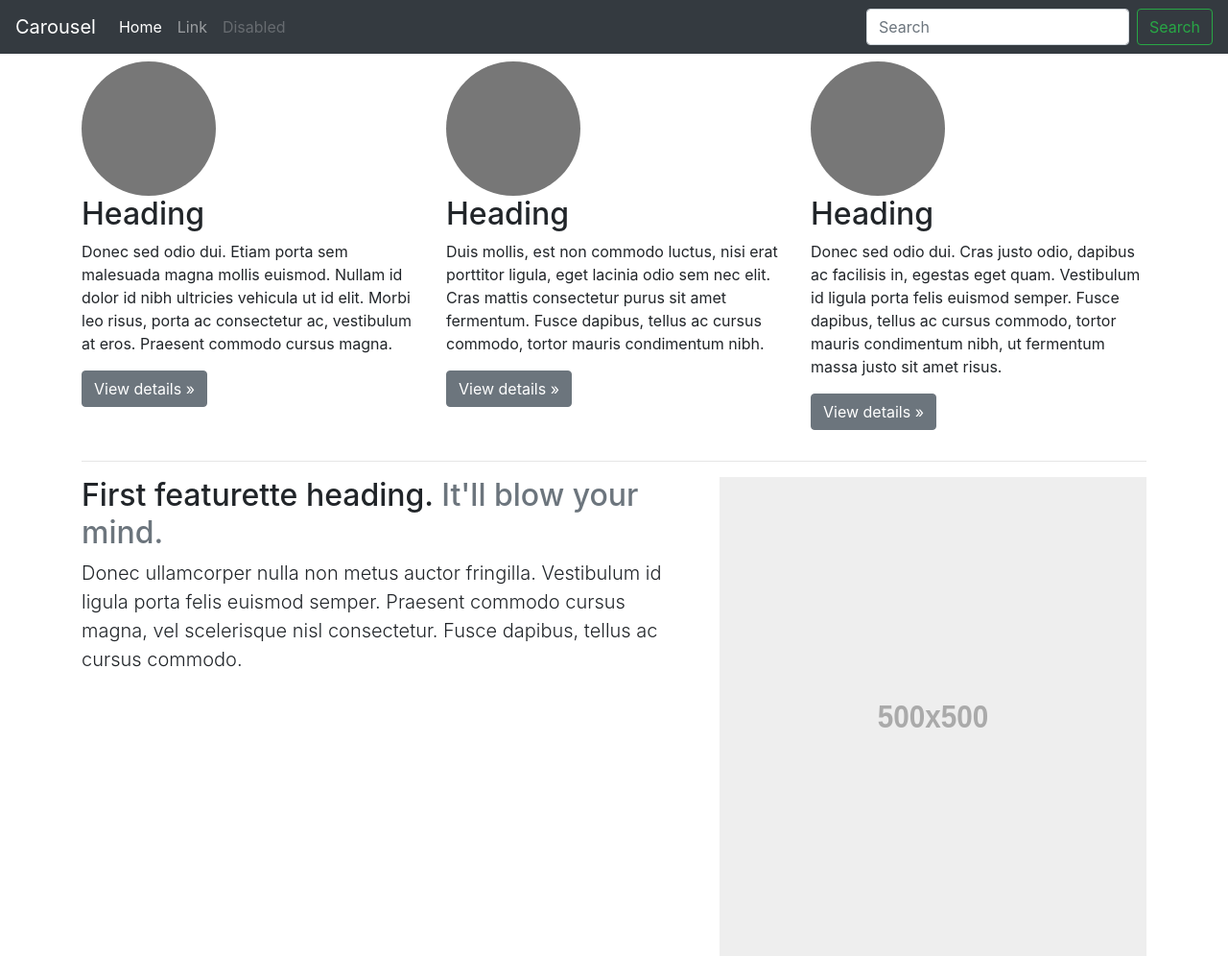
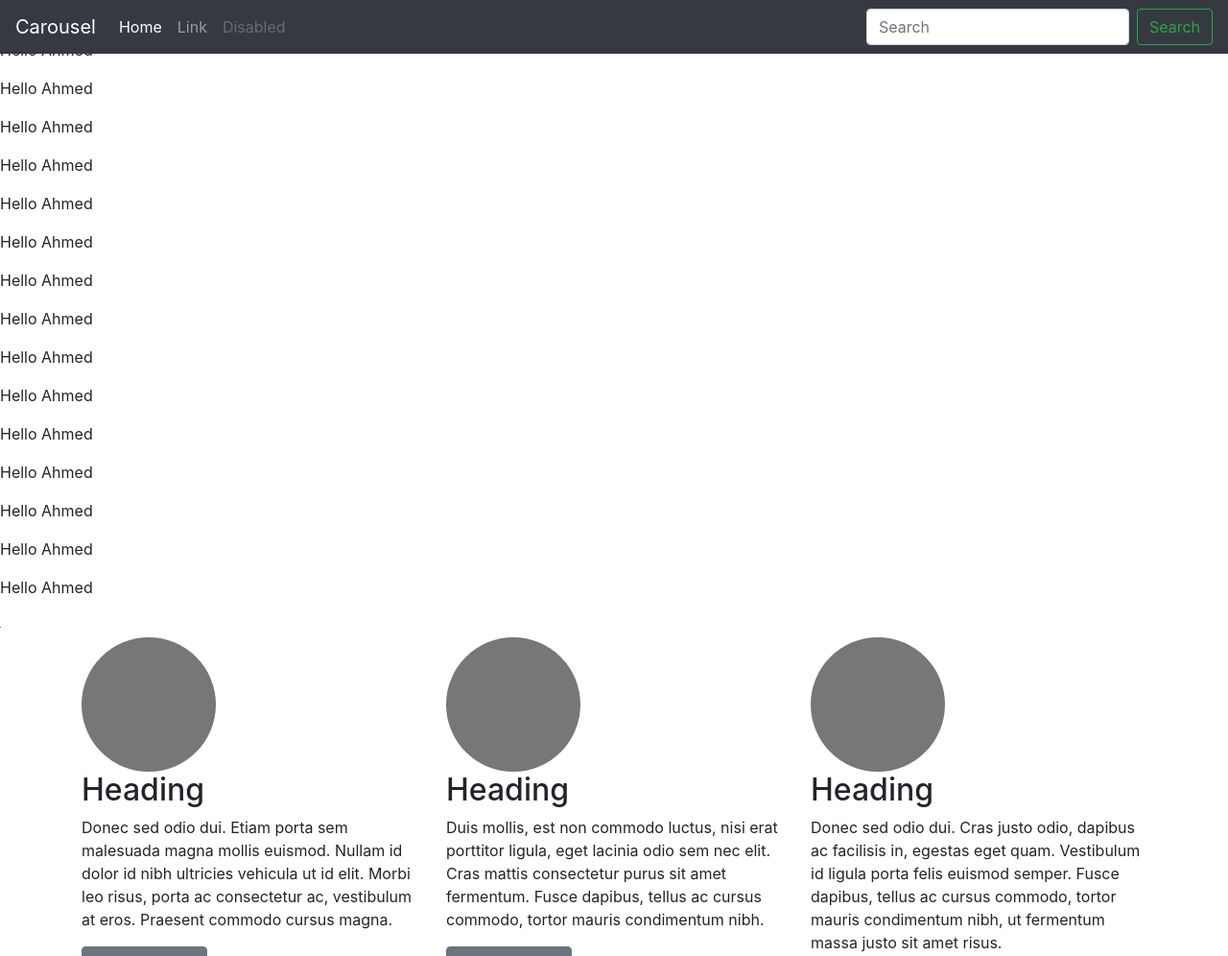
Before and after one commit to ab11042015/Django-tutorials, a Django app: page / in a window 1280 px wide. Shown: the top 996 px of the page at 96% size. Run offline with Django 3.2, Linux system fonts and the light colour scheme; some libraries are stand-ins or nearby versions.

Commit message:
First test

```diff
--- a/templates/home.html
+++ b/templates/home.html
@@ -2,6 +2,21 @@
 
 {% block content %}
 <main role="main">
+<p>Hello Ahmed</p>
+<p>Hello Ahmed</p>
+<p>Hello Ahmed</p>
+<p>Hello Ahmed</p>
+<p>Hello Ahmed</p>
+<p>Hello Ahmed</p>
+<p>Hello Ahmed</p>
+<p>Hello Ahmed</p>
+<p>Hello Ahmed</p>
+<p>Hello Ahmed</p>
+<p>Hello Ahmed</p>
+<p>Hello Ahmed</p>
+<p>Hello Ahmed</p>
+<p>Hello Ahmed</p>
+<p>Hello Ahmed</p>
 <p>Hello Ahmed</p>
   <div id="myCarousel" class="carousel slide" data-ride="carousel">
     <ol class="carousel-indicators">
```
